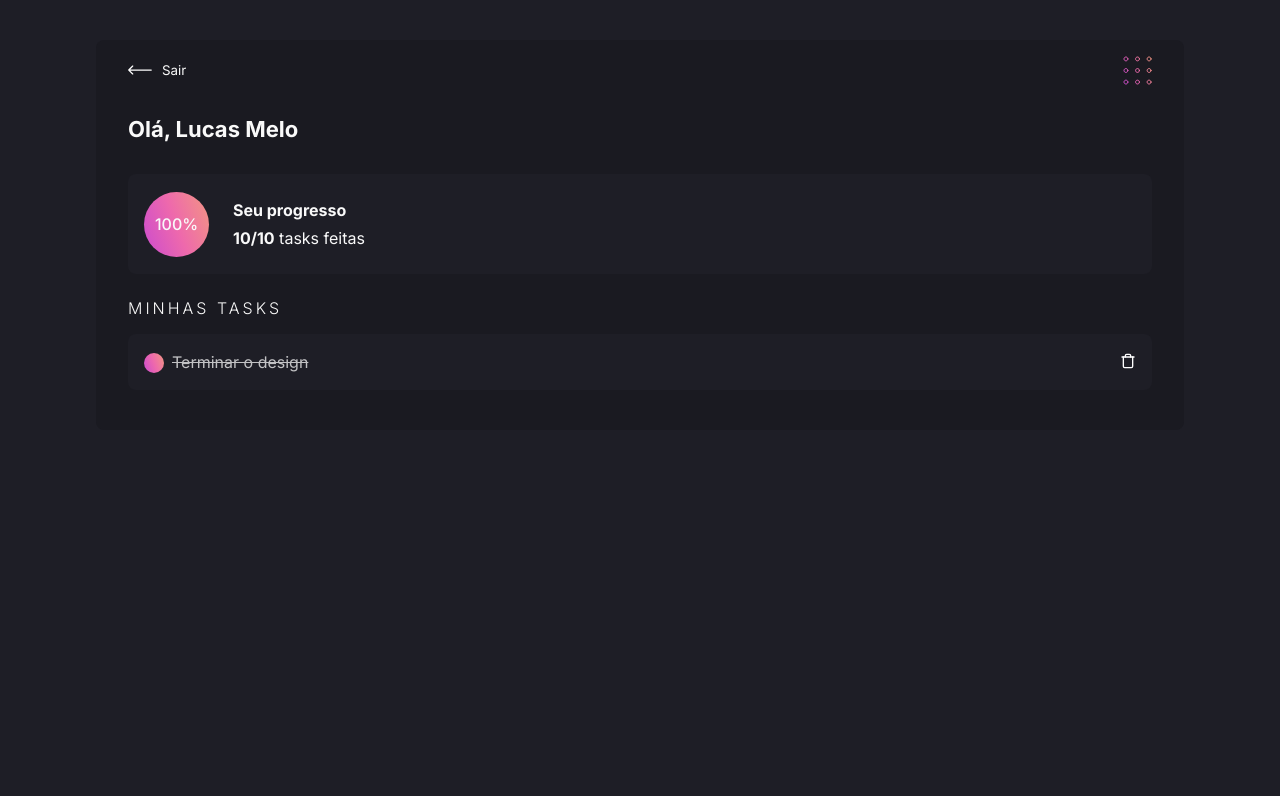
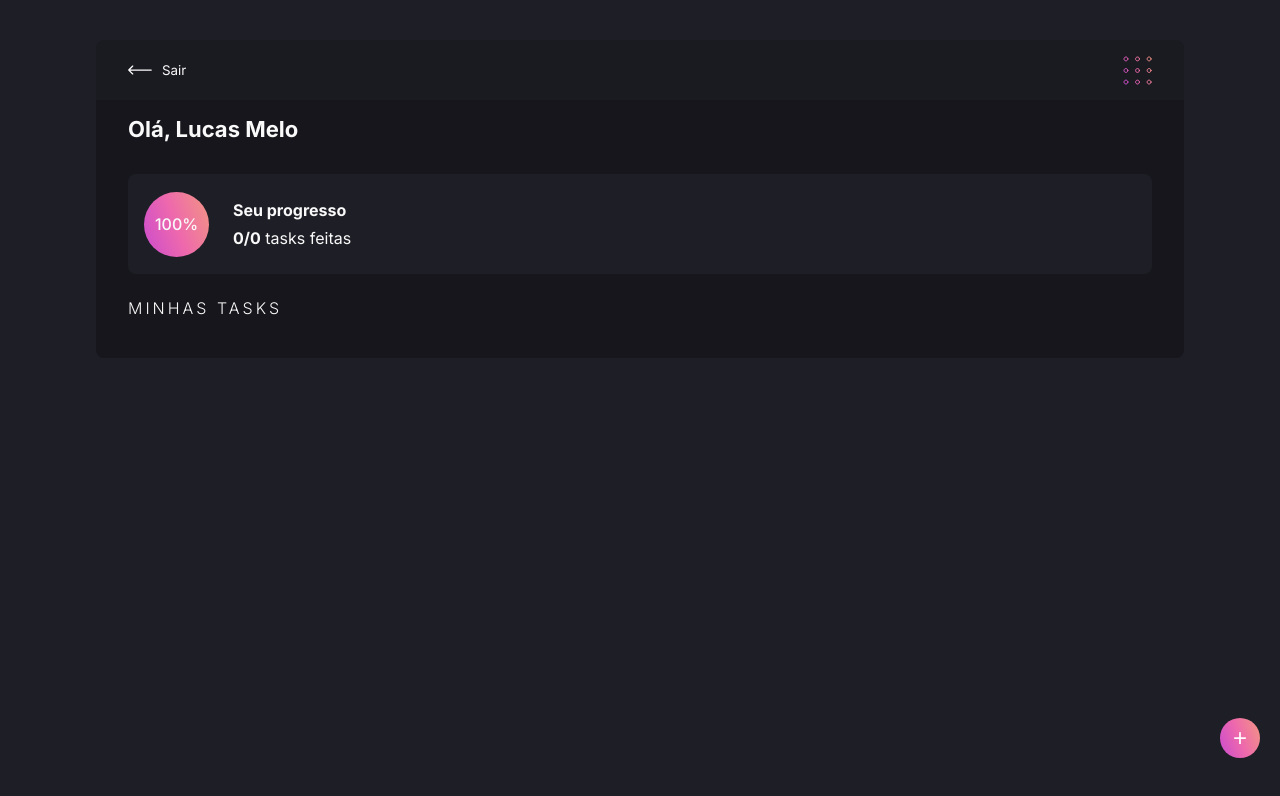
Before and after one commit to lucasgmelo/todo-app, a React app: page / in a window 1280 px wide. Shown: the top 796 px of the page. Built offline with nearby package versions, Linux system fonts and the light colour scheme.

Commit message:
:sparkles: make it funcional

```diff
--- a/src/components/TaskList.tsx
+++ b/src/components/TaskList.tsx
@@ -1,8 +1,6 @@
 import { useState } from "react";
-
+import { FiTrash, FiCheckSquare } from "react-icons/fi";
 import "../styles/tasklist.scss";
-
-import { FiTrash, FiCheckSquare } from "react-icons/fi";
 
 interface Task {
   id: number;
@@ -13,6 +11,7 @@ interface Task {
 export function TaskList() {
   const [tasks, setTasks] = useState<Task[]>([]);
   const [newTaskTitle, setNewTaskTitle] = useState("");
+  const [addTask, setAddTask] = useState(false);
 
   function handleCreateNewTask() {
     if (!newTaskTitle) return;
@@ -49,21 +48,6 @@ export function TaskList() {
     <section className="task-list">
       <header>
         <h1>Olá, Lucas Melo</h1>
-        {/* <div className="input-group">
-          <input
-            type="text"
-            placeholder="Adicionar novo todo"
-            onChange={(e) => setNewTaskTitle(e.target.value)}
-            value={newTaskTitle}
-          />
-          <button
-            type="submit"
-            data-testid="add-task-button"
-            onClick={handleCreateNewTask}
-          >
-            <FiCheckSquare size={16} color="#fff" />
-          </button>
-        </div> */}
       </header>
 
       <main>
@@ -74,7 +58,7 @@ export function TaskList() {
           <div className="progress-text">
             <strong>Seu progresso</strong>
             <div>
-              <strong>10/10</strong>
+              <strong>0/{tasks.length}</strong>
               <span> tasks feitas</span>
             </div>
           </div>
@@ -82,24 +66,8 @@ export function TaskList() {
         <section className="tasks-container">
           <h2>minhas tasks</h2>
           <ul>
+            {tasks.map((task) => (
               <li>
-              <div className="completed" data-testid="task">
-                <label className="checkbox-container">
-                  <input type="checkbox" readOnly />
-                  <span className="checkmark"></span>
-                </label>
-                <p>Terminar o design</p>
-              </div>
-
-              <button type="button" data-testid="remove-task-button">
-                <FiTrash size={16} />
-              </button>
-            </li>
-          </ul>
-        </section>
-        {/* <ul>
-          {tasks.map((task) => (
-            <li key={task.id}>
                 <div
                   className={task.isComplete ? "completed" : ""}
                   data-testid="task"
@@ -125,7 +93,39 @@ export function TaskList() {
                 </button>
               </li>
             ))}
-        </ul> */}
+          </ul>
+          <div className="input-group">
+            <input
+              type="text"
+              placeholder="Adicionar nova task"
+              className={addTask ? "" : "input-off"}
+              onChange={(e) => setNewTaskTitle(e.target.value)}
+              value={newTaskTitle}
+            />
+            {addTask ? (
+              <button
+                type="submit"
+                data-testid="add-task-button"
+                onClick={() => {
+                  handleCreateNewTask();
+                  setAddTask(!addTask);
+                }}
+              >
+                <FiCheckSquare size={16} color="#fff" />
+              </button>
+            ) : (
+              <button
+                type="submit"
+                data-testid="add-task-button"
+                onClick={() => {
+                  setAddTask(!addTask);
+                }}
+              >
+                +
+              </button>
+            )}
+          </div>
+        </section>
       </main>
     </section>
   );
--- a/src/styles/tasklist.scss
+++ b/src/styles/tasklist.scss
@@ -1,5 +1,5 @@
 section.task-list {
-  background: var(--bg-light);
+  background: var(--bg-dark);
   border-radius: 0 0 8px 8px;
 
   padding: 1rem 2rem;
@@ -13,48 +13,6 @@ section.task-list {
     h1 {
       color: var(--text-title);
       font-size: 1.375rem;
-    }
-
-    .input-group {
-      display: flex;
-      gap: 0.25rem;
-      align-items: center;
-
-      background: #fff;
-      font-size: 16px;
-
-      input {
-        flex: 1;
-        background: var(--background);
-        border: 0;
-        color: var(--text);
-        padding: 12px 24px;
-
-        border-radius: 8px;
-        border: 0;
-
-        &::placeholder {
-          color: var(--text-light);
-        }
-      }
-
-      button {
-        font-weight: 600;
-        border-radius: 8px;
-        border: 0;
-        background: var(--green);
-        color: #fff;
-        display: flex;
-        flex-direction: row;
-        align-items: center;
-
-        padding: 14px;
-        transition: filter 0.2s;
-
-        &:hover {
-          filter: brightness(0.95);
-        }
-      }
     }
   }
 
@@ -161,7 +119,7 @@ section.task-list {
 
                 &:checked {
                   & ~ .checkmark {
-                    background-color: var(--blue);
+                    background: var(--gradient);
                   }
 
                   & ~ .checkmark:after {
@@ -177,8 +135,9 @@ section.task-list {
                 width: 20px;
                 height: 20px;
                 background: var(--gradient);
-                border: 1px solid inherit;
                 border-radius: 50%;
+                z-index: 1;
+                cursor: pointer;
 
                 &:after {
                   content: "";
@@ -215,3 +174,61 @@ section.task-list {
     }
   }
 }
+
+.input-group {
+  display: flex;
+  gap: 0.25rem;
+  align-items: center;
+
+  font-size: 16px;
+
+  position: fixed;
+
+  right: 20px;
+  bottom: 40px;
+
+  input {
+    background: var(--bg-light);
+    color: #f9f9f9;
+    padding: 14px 24px;
+    margin-right: 10px;
+
+    border-radius: 8px;
+    border: 0;
+
+    &::placeholder {
+      color: #fff;
+    }
+  }
+
+  button {
+    font-weight: 500;
+    font-size: 1.5rem;
+
+    border: 0;
+    border-radius: 50%;
+    outline: none;
+
+    width: 40px;
+    height: 40px;
+
+    background: var(--gradient);
+    color: #fff;
+
+    display: flex;
+    align-items: center;
+    justify-content: center;
+
+    transition: all 0.2s;
+
+    &:hover {
+      filter: brightness(0.95);
+    }
+  }
+}
+
+.input-off {
+  opacity: 0;
+
+  pointer-events: none;
+}
```
Lines whose indentation alone changed are shown as unchanged.
